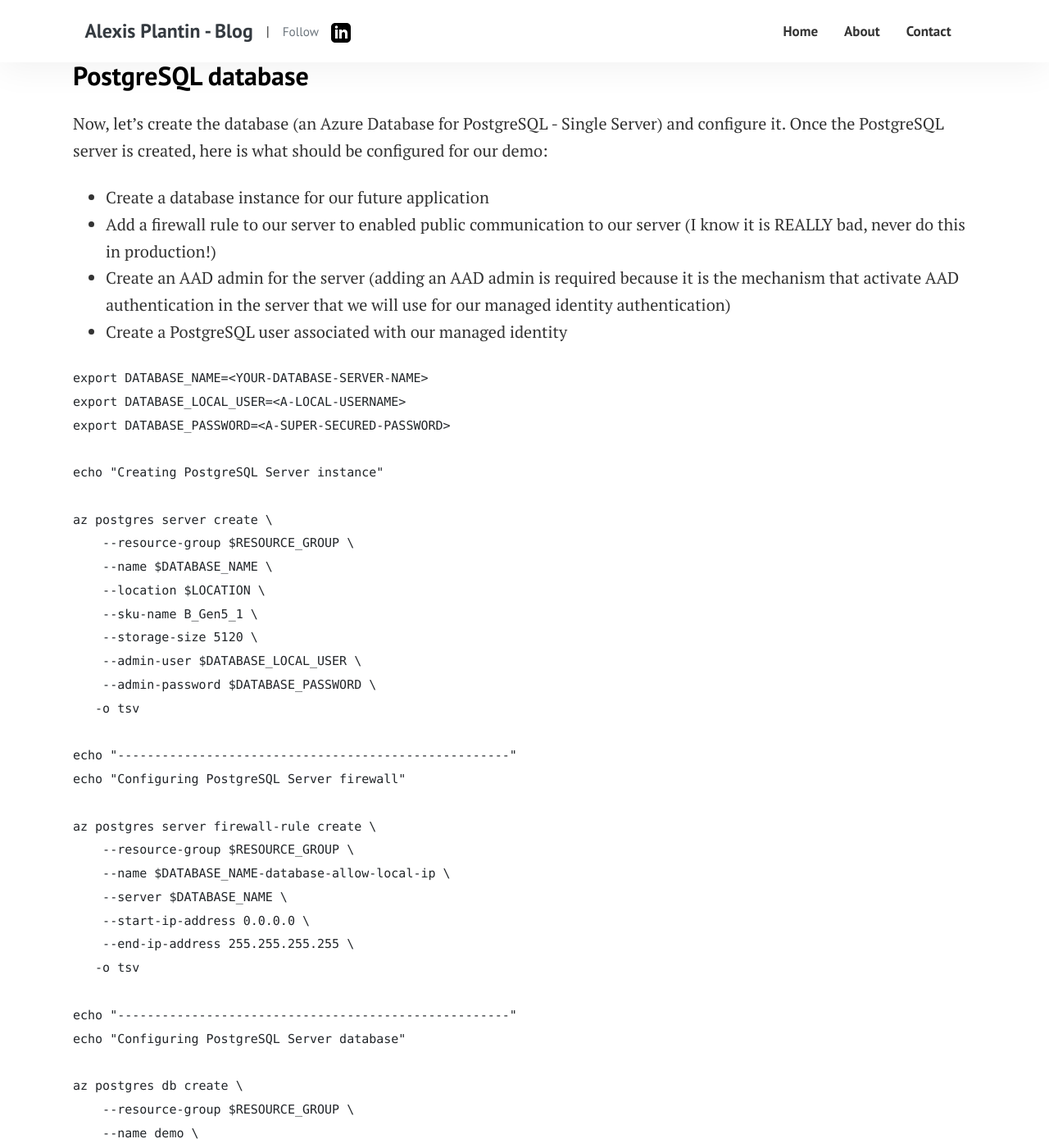
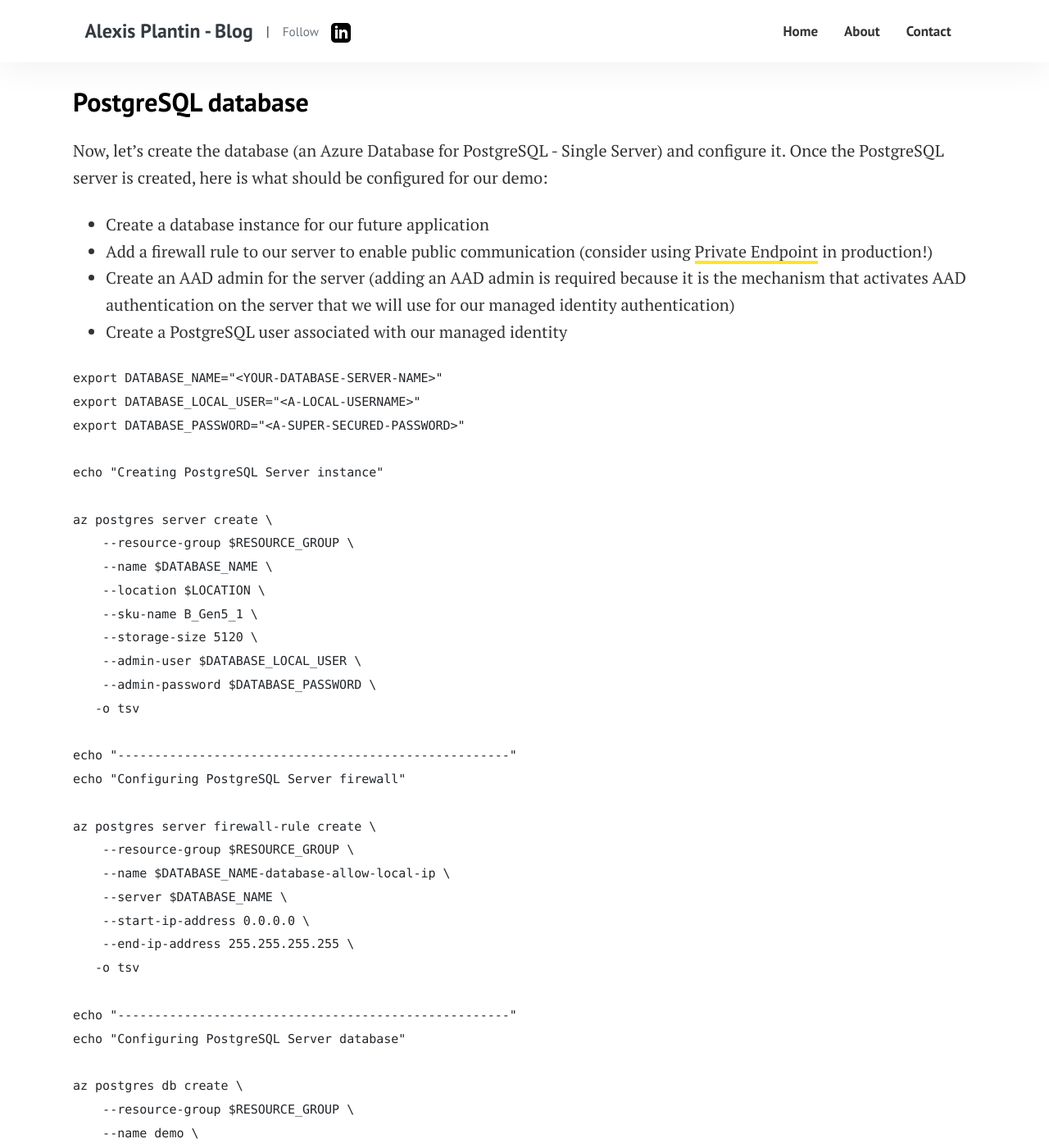
Before and after one commit to alexisP/alexisp.github.io, a Jekyll site: the page built from _posts/2023-05-03-workload-identity-federation.md, in a window 1280 px wide and 1400 px high, scrolled down 5395 px. Shown: the whole window at 82% size. Built offline with Jekyll 4.4.1, drawn with Linux system fonts in a browser that asks for light colours; some of the changed text lies outside the part shown.

Commit message:
Update 2023-05-03-workload-identity-federation.md

````diff
--- a/_posts/2023-05-03-workload-identity-federation.md
+++ b/_posts/2023-05-03-workload-identity-federation.md
@@ -99,7 +99,7 @@
 export AKS_OIDC_ISSUER="$(az aks show -n "${CLUSTER_NAME}" -g "${RESOURCE_GROUP}" --query "oidcIssuerProfile.issuerUrl" -otsv)"
 ```
 
-Now, we have a Kubernetes cluster with an IODC issuer. It means that when a workload (a pod) will ask for an access token to Azure AD (AAD), AAD will validate the signed token before exchanging it with an AAD access token.
+Now, we have a Kubernetes cluster with an IODC issuer. This means that when a workload (a pod) asks for an access token to Azure AD (AAD), AAD will validate the signed token before exchanging it with an AAD access token.
 
 <section class="row">
   <div class="col-md-1"></div>
@@ -141,14 +141,14 @@
 
 Now, let's create the database (an Azure Database for PostgreSQL - Single Server) and configure it. Once the PostgreSQL server is created, here is what should be configured for our demo:
 - Create a database instance for our future application
-- Add a firewall rule to our server to enabled public communication to our server (I know it is REALLY bad, never do this in production!)
-- Create an AAD admin for the server (adding an AAD admin is required because it is the mechanism that activate AAD authentication in the server that we will use for our managed identity authentication)
+- Add a firewall rule to our server to enable public communication (consider using [Private Endpoint](https://learn.microsoft.com/en-us/azure/postgresql/single-server/concepts-data-access-and-security-private-link) in production!)
+- Create an AAD admin for the server (adding an AAD admin is required because it is the mechanism that activates AAD authentication on the server that we will use for our managed identity authentication)
 - Create a PostgreSQL user associated with our managed identity
 
 ```
-export DATABASE_NAME=<YOUR-DATABASE-SERVER-NAME>
-export DATABASE_LOCAL_USER=<A-LOCAL-USERNAME>
-export DATABASE_PASSWORD=<A-SUPER-SECURED-PASSWORD>
+export DATABASE_NAME="<YOUR-DATABASE-SERVER-NAME>"
+export DATABASE_LOCAL_USER="<A-LOCAL-USERNAME>"
+export DATABASE_PASSWORD="<A-SUPER-SECURED-PASSWORD>"
 
 echo "Creating PostgreSQL Server instance"
 
@@ -251,7 +251,7 @@
 EOF
 ```
 
-The magic start to operate here. When we enabled the *workload-identity* feature on our cluster, we actually configured a mutating webhook that will inject variables and files directly in the pod ecosystem as soon as this pod is using the newly created service account as its service account (don't worry, we will see how to do it in the last section when we will deploy the application).
+The magic starts to operate here. When we enabled the *workload-identity* feature on our cluster, we actually configured a mutating webhook that will inject variables and files directly into the pod ecosystem as soon as this pod is using the newly created service account as its service account (don't worry, we will see how to do it in the last section when we will deploy the application).
 
 <section class="row">
   <div class="col-md-1"></div>
@@ -264,7 +264,7 @@
 Federated credentials
 ---------------------
 
-As explained in the theorical section at this beginning of this article, the federation mechanism between an external workload and a user assigned managed identity is done by creating this federated credentials in the managed identity with the issuer and the subject that respectively match the OIDC provider URL of the Kubernetes cluster and the unique identifier of the workload in the cluster
+As explained in the theorical section at the beginning of this article, the federation mechanism between an external workload and a user assigned managed identity is done by creating these federated credentials in the managed identity with the issuer and the subject that respectively match the OIDC provider URL of the Kubernetes cluster and the unique identifier of the workload in the cluster
 
 ```
 export FEDERATED_IDENTITY_CREDENTIAL_NAME="my-fed-identity-cred"
@@ -291,11 +291,11 @@
 Our Spring Boot application
 ---------------------------
 
-For the Spring Boot application, i directly used the one issued from the sample from Azure-Samples in github (https://github.com/Azure-Samples/quickstart-spring-data-jpa-postgresql) which illustrate how to make a Spring Boot application connected to an Azure database for PostgreSQL and I adapted its configuration to make it compatible with a passordless authentication through a managed identity. To adapt this application, you need to modify two elements:
+For the Spring Boot application, I used the one issued from the sample from Azure-Samples on GitHub (https://github.com/Azure-Samples/quickstart-spring-data-jpa-postgresql) which illustrates how to make a Spring Boot application connected to an Azure database for PostgreSQL and I adapted its configuration to make it compatible with a passordless authentication through a managed identity. To adapt this application, you need to modify two elements:
 
 ### pom.xml
 
-You need to add a dependency management and a dependency block as shown in the example below
+You need to add a dependency management and a dependency block as shown in the example below:
 
 ```
     <properties>
@@ -327,7 +327,7 @@
 
 ### application.properties
 
-Then, we just need to change the datasource configuration in the application.properties to explicitly say that we'll use the passwordless (managed identity) authentication mechanism.
+Then, we just need to change the datasource configuration in the `application.properties` to explicitly say that we'll use the passwordless (managed identity) authentication mechanism.
 
 You need to:
 - remove the password property
@@ -388,10 +388,10 @@
   <div class="col-md-1"></div>
 </section>
 
-1. Our pod uses the service account and - as the property workload.identity/use is set to true - has environment variables injected in its local FS. When the pod is created, the mutating webhook, which is part of the workload identity feature we activated on our cluster, projects a signed service account token to our workload's volume and injects 4 environment variables to the pod (AZURE_AUTHORITY_HOST, AZURE_CLIENT_ID, AZURE_TENANT_ID and AZURE_FEDERATED_TOKEN_FILE) to pod.
+1. Our pod uses the service account and - as the property workload.identity/use is set to true - has environment variables injected into its local FS. When the pod is created, the mutating webhook, which is part of the workload identity feature we activated on our cluster, projects a signed service account token to our workload's volume and injects 4 environment variables to the pod (`AZURE_AUTHORITY_HOST`, `AZURE_CLIENT_ID`, `AZURE_TENANT_ID` and `AZURE_FEDERATED_TOKEN_FILE`) to pod.
 2. The signed federated token (which contains the issuer and the subject in its payload) is sent to Azure AD to get access to an Azure AD access token
 3. Azure AD will verify the federated token by getting the public key to control the signature of the federated token
-4. Once it has validated the federated token, Azure AD send a valid access token
+4. Once it has validated the federated token, Azure AD sends a valid access token
 5. The application uses the access token to authenticate to the database
 
 Verification
@@ -403,7 +403,7 @@
 kubectl logs -f spring-boot-demo-workload-identity-passwordless -n $NAMESPACE_NAME
 ```
 
-you should see an output similar to this one which shows that the managed identity authentication has been used and that the connectivity to the database is well established
+You should see an output similar to this one which shows that the managed identity authentication has been used and that the connectivity to the database is well established:
 
 ```
 2023-05-04 15:20:44.218  INFO 1 --- [           main] AbstractAzureServiceClientBuilderFactory : Will configure the default credential of type DefaultAzureCredential for class com.azure.identity.DefaultAzureCredentialBuilder.
@@ -449,14 +449,14 @@
 
 You could also use psql to check directly in the database.
 
-Yes, we dit it! We have our Spring Boot application deployed in a Kubernetes cluster which connects to an Azure database for PostgreSQL without any credentials stored anywhere.
+Yes, we did it! We have our Spring Boot application deployed in a Kubernetes cluster which connects to an Azure database for PostgreSQL without any credentials stored anywhere.
 
 From any Kubernetes distribution, really?
 =========================================
 
 Of course, things are easier to setup in AKS as the requirements (an OIDC issuer configured with the cluster and Azure AD workload identity which injects federated credentials into pods) can be added to a cluster by just providing the two flags `--enable-oidc-issuer` and `--enable-workload-identity`, but let's see if we can have our Spring Boot application running in an EKS (on AWS) cluster and if we are still able to connect to our database in a passwordless model.
 
-Let's consider that you have an EKS cluster up & running in AWS. By default, you already have an OpenID provider setup and associated with the cluster. As you can see on the screenshot below, you can get the URL from the Overview tab. As a reminder, this URL is used to setup our federated credential.
+Let's consider that you have an EKS cluster up & running in AWS. By default, you already have an OpenID provider setup and associated with the cluster. As you can see on the screenshot below, you can get the URL from the Overview tab. As a reminder, this URL is used to setup the federated credential.
 
 <section class="row">
   <div class="col-md-1"></div>
````
Also changed, not shown: other parts of _posts/2023-05-03-workload-identity-federation.md (+28 -31 lines).
